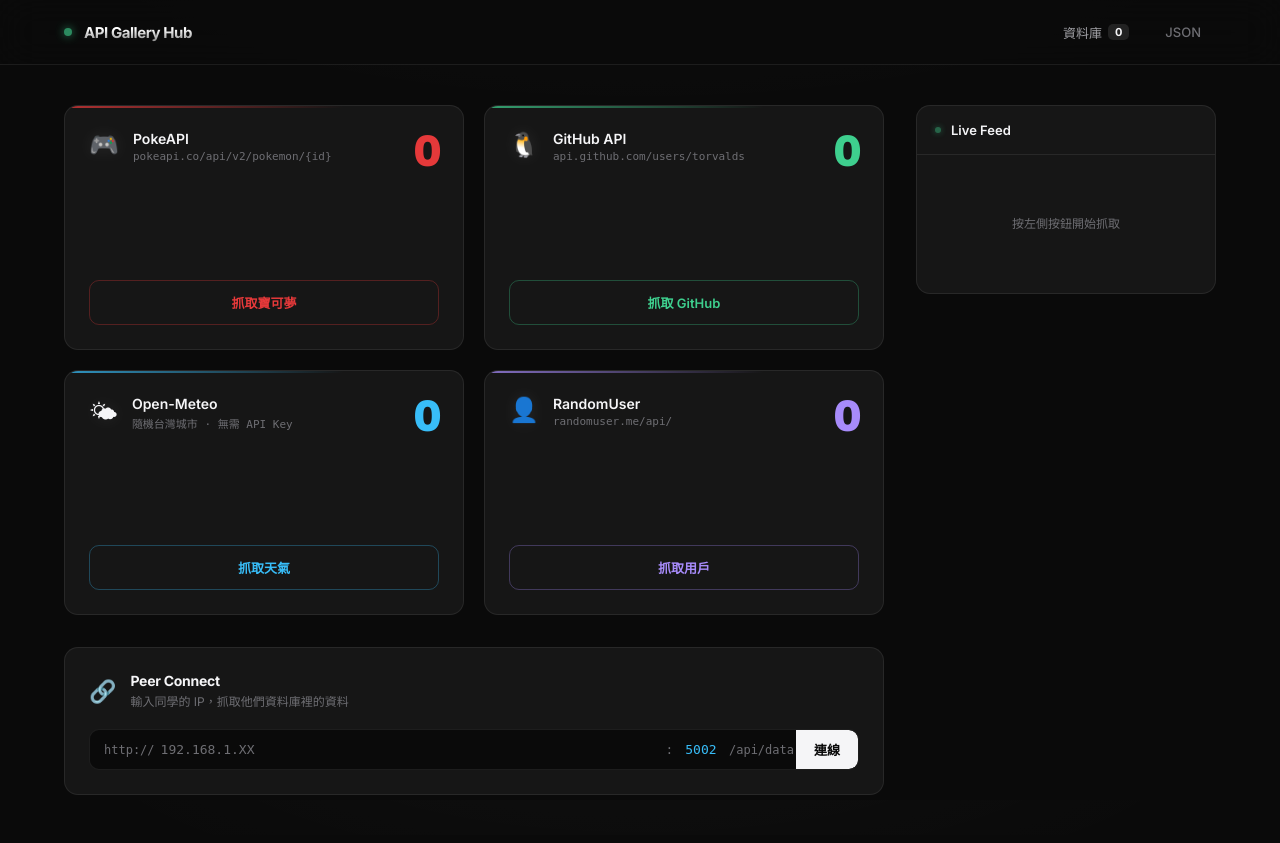
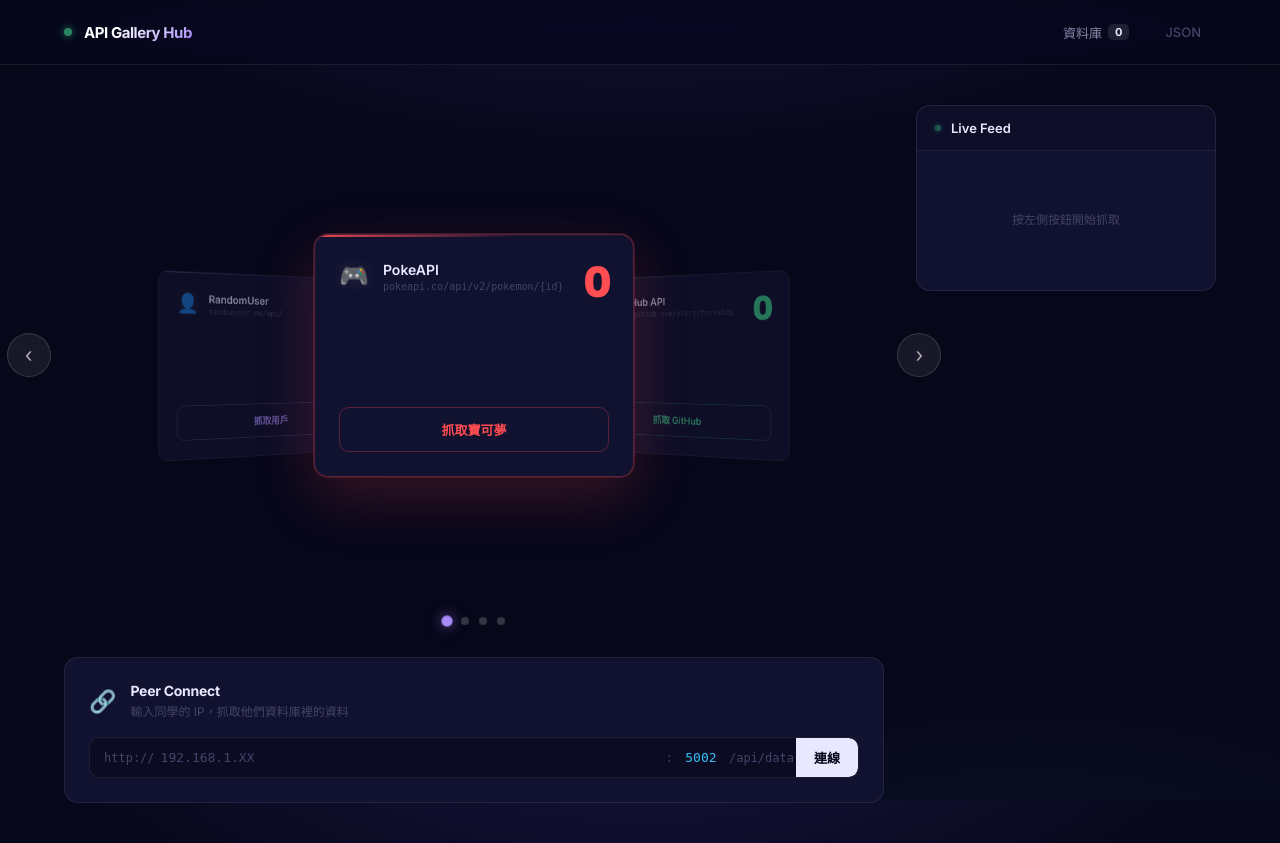
Before and after one commit to cookiesmonster7926/Programming_Course_2026, a Flask app: page / in a window 1280 px wide. Before the commit the page ends 795 px from the top, so only its background shows below. Run offline with Flask 3, Linux system fonts and the light colour scheme; data that the repository does not hold is empty.

Commit message:
feat(api-gallery-hub): 3D carousel + deep navy theme
Gemini designed carousel, Claude integrated & patched:
- Deep navy bg (#07071a) with purple radial gradient — not black
- 3D carousel: active card front, prev/next rotated 38deg + translateZ
- Arrow nav (‹›), dot indicators, keyboard ←→ support
- Side cards non-interactive (inner body pointer-events:none)
- Active card colored box-shadow glow per API
- Inter font, gradient brand name
- /view page: deep navy cards with purple active tab
- Feed items slide in from right (Gemini design)
- All 14 tests passing

Co-Authored-By: Claude Sonnet 4.6 <noreply@anthropic.com>

```diff
--- a/Week05_0327_demo/03-API_Gallery_Hub/static/css/style.css
+++ b/Week05_0327_demo/03-API_Gallery_Hub/static/css/style.css
@@ -1,42 +1,45 @@
-/* API Gallery Hub — Designed by Gemini, reviewed & patched by Claude */
+/* API Gallery Hub — Designed by Gemini × Claude */
 @import url('https://fonts.googleapis.com/css2?family=Inter:wght@400;500;600;700;800;900&display=swap');
 
+*, *::before, *::after { box-sizing: border-box; margin: 0; padding: 0; }
+
 :root {
-    --bg:      #0a0a0a;
-    --surface: #111111;
-    --card-bg: #161616;
-    --card2:   #1c1c1c;
+    /* Deep navy palette — not pure black */
+    --bg:      #07071a;
+    --surface: #0d0d28;
+    --card-bg: #111130;
+    --card2:   #16163a;
     --border:  rgba(255,255,255,.08);
-    --border2: rgba(255,255,255,.15);
-    --text:    #f5f5f7;
-    --sub:     #a1a1a6;
-    --dim:     #6e6e73;
+    --border2: rgba(255,255,255,.16);
+    --text:    #e8e8ff;
+    --sub:     #8888aa;
+    --dim:     #44446a;
 
-    --poke:       #e5393a;
+    --poke:       #ff4d52;
     --github:     #3ecf8e;
     --weather:    #38bdf8;
     --user:       #a78bfa;
 
-    --poke-rgb:    229,57,58;
+    --poke-rgb:    255,77,82;
     --github-rgb:  62,207,142;
     --weather-rgb: 56,189,248;
     --user-rgb:    167,139,250;
 
+    --card-w: 320px;
     --r:  14px;
     --rm: 10px;
-    --rs: 8px;
+    --rs:  8px;
     --ease: cubic-bezier(0.4,0,0.2,1);
 }
-
-*, *::before, *::after { box-sizing: border-box; margin: 0; padding: 0; }
 
 html, body { height: 100%; }
 
 body {
     font-family: 'Inter', -apple-system, BlinkMacSystemFont, sans-serif;
     background: var(--bg);
-    background-image: radial-gradient(ellipse 80% 40% at 50% -10%,
-        rgba(255,255,255,.025) 0%, transparent 60%);
+    background-image:
+        radial-gradient(ellipse 80% 50% at 50% -10%, rgba(100,80,220,.18) 0%, transparent 60%),
+        radial-gradient(ellipse 60% 40% at 80% 110%, rgba(56,189,248,.06) 0%, transparent 60%);
     color: var(--text);
     display: flex; flex-direction: column;
     min-height: 100vh;
@@ -56,7 +58,7 @@ img[src=""], img:not([src]) { display: none !important; }
    ══════════════════════════════════════════════ */
 .header {
     position: sticky; top: 0; z-index: 100;
-    background: rgba(10,10,10,.8);
+    background: rgba(7,7,26,.8);
     backdrop-filter: saturate(180%) blur(20px);
     border-bottom: 1px solid var(--border);
 }
@@ -66,26 +68,21 @@ img[src=""], img:not([src]) { display: none !important; }
     display: flex; align-items: center; justify-content: space-between;
 }
 .header-brand { display: flex; align-items: center; gap: 12px; }
-
 .brand-dot {
     width: 8px; height: 8px; border-radius: 50%;
-    background: var(--github);
-    box-shadow: 0 0 14px var(--github);
+    background: var(--github); box-shadow: 0 0 14px var(--github);
     animation: pulse 2.5s ease infinite;
 }
 @keyframes pulse {
     0%,100% { opacity:1; box-shadow: 0 0 14px var(--github); }
-    50%      { opacity:.35; box-shadow: 0 0 5px var(--github); }
+    50%      { opacity:.3; box-shadow: 0 0 4px var(--github); }
 }
-
 .brand-name {
     font-size: 15px; font-weight: 700; letter-spacing: -.03em;
-    background: linear-gradient(to bottom, #fff 30%, #888);
+    background: linear-gradient(135deg, #fff 30%, #a78bfa);
     -webkit-background-clip: text; -webkit-text-fill-color: transparent;
 }
-
 .header-nav { display: flex; gap: 6px; }
-
 .nav-pill {
     display: flex; align-items: center; gap: 6px;
     padding: 6px 14px; border-radius: var(--rs);
@@ -116,68 +111,90 @@ img[src=""], img:not([src]) { display: none !important; }
 @media (max-width: 1024px) { .app-body { grid-template-columns: 1fr; } }
 
 /* ══════════════════════════════════════════════
-   API CARD GRID
+   3D CAROUSEL  (Gemini design, Claude-patched)
    ══════════════════════════════════════════════ */
 .card-grid {
-    display: grid; grid-template-columns: repeat(2, 1fr);
-    gap: 20px; margin-bottom: 32px;
+    display: flex;
+    justify-content: center;
+    align-items: center;
+    perspective: 1200px;
+    height: 500px;
+    position: relative;
+    overflow: visible;
+    margin-bottom: 52px;
 }
-@media (max-width: 640px) { .card-grid { grid-template-columns: 1fr; } }
 
 .acard {
+    position: absolute;
+    width: var(--card-w);
+    border-radius: var(--r);
+    border: 1px solid var(--border);
     background: var(--card-bg);
-    border: 1px solid var(--border);
-    border-radius: var(--r);
-    position: relative; overflow: hidden;
-    transition: transform .25s var(--ease), border-color .25s, box-shadow .25s;
+    overflow: hidden;
+    opacity: 0;
+    pointer-events: none;
+    cursor: default;
+    transition: transform .6s cubic-bezier(.23,1,.32,1),
+                opacity .6s cubic-bezier(.23,1,.32,1),
+                box-shadow .6s cubic-bezier(.23,1,.32,1),
+                border-color .3s;
 }
-.acard:hover {
-    transform: translateY(-2px);
-    border-color: var(--border2);
-    box-shadow: 0 20px 40px rgba(0,0,0,.4);
+
+.acard.carousel-active {
+    transform: translate3d(0, 0, 0) rotateY(0deg) scale(1);
+    opacity: 1; z-index: 10;
+    pointer-events: auto;
 }
-.acard-poke:hover    { box-shadow: 0 16px 40px rgba(var(--poke-rgb),.08); }
-.acard-github:hover  { box-shadow: 0 16px 40px rgba(var(--github-rgb),.08); }
-.acard-weather:hover { box-shadow: 0 16px 40px rgba(var(--weather-rgb),.08); }
-.acard-user:hover    { box-shadow: 0 16px 40px rgba(var(--user-rgb),.08); }
+.acard-poke.carousel-active    { box-shadow: 0 20px 60px rgba(var(--poke-rgb),.2),    0 0 0 1px rgba(var(--poke-rgb),.2); border-color: rgba(var(--poke-rgb),.3); }
+.acard-github.carousel-active  { box-shadow: 0 20px 60px rgba(var(--github-rgb),.2),  0 0 0 1px rgba(var(--github-rgb),.2); border-color: rgba(var(--github-rgb),.3); }
+.acard-weather.carousel-active { box-shadow: 0 20px 60px rgba(var(--weather-rgb),.2), 0 0 0 1px rgba(var(--weather-rgb),.2); border-color: rgba(var(--weather-rgb),.3); }
+.acard-user.carousel-active    { box-shadow: 0 20px 60px rgba(var(--user-rgb),.2),    0 0 0 1px rgba(var(--user-rgb),.2); border-color: rgba(var(--user-rgb),.3); }
+
+.acard.carousel-prev {
+    transform: translate3d(-75%, 5%, -220px) rotateY(38deg) scale(0.88);
+    opacity: .55; z-index: 5; pointer-events: auto; cursor: pointer;
+}
+.acard.carousel-next {
+    transform: translate3d(75%, 5%, -220px) rotateY(-38deg) scale(0.88);
+    opacity: .55; z-index: 5; pointer-events: auto; cursor: pointer;
+}
+.acard.carousel-hidden {
+    transform: translate3d(0, 0, -450px) scale(0.7);
+    opacity: 0; z-index: 1;
+}
+
+/* Block inner content on side cards */
+.acard.carousel-prev .acard-body,
+.acard.carousel-next .acard-body { pointer-events: none; }
 
 /* Top accent strip */
 .acard-glow {
-    position: absolute; top: 0; left: 0; right: 0;
-    height: 2px; opacity: .75;
+    height: 1px; opacity: .4;
+    transition: opacity .4s;
 }
-.acard-poke    .acard-glow { background: linear-gradient(90deg, var(--poke), transparent 70%); }
-.acard-github  .acard-glow { background: linear-gradient(90deg, var(--github), transparent 70%); }
-.acard-weather .acard-glow { background: linear-gradient(90deg, var(--weather), transparent 70%); }
-.acard-user    .acard-glow { background: linear-gradient(90deg, var(--user), transparent 70%); }
+.acard.carousel-active .acard-glow { opacity: .9; height: 2px; }
+.acard-poke    .acard-glow { background: linear-gradient(90deg, var(--poke), transparent 65%); }
+.acard-github  .acard-glow { background: linear-gradient(90deg, var(--github), transparent 65%); }
+.acard-weather .acard-glow { background: linear-gradient(90deg, var(--weather), transparent 65%); }
+.acard-user    .acard-glow { background: linear-gradient(90deg, var(--user), transparent 65%); }
 
 @keyframes flashBg {
     0%,100% { background: var(--card-bg); }
-    40%      { background: #222; }
+    40%      { background: var(--card2); }
 }
 .acard.flash { animation: flashBg .5s ease; }
 
-.acard-body {
-    padding: 24px;
-    display: flex; flex-direction: column; gap: 20px;
-}
+.acard-body { padding: 24px; display: flex; flex-direction: column; gap: 20px; }
 
-.acard-top {
-    display: flex; justify-content: space-between; align-items: flex-start;
-}
-
+.acard-top { display: flex; justify-content: space-between; align-items: flex-start; }
 .acard-icon { font-size: 24px; filter: drop-shadow(0 0 8px rgba(255,255,255,.08)); }
-
 .acard-meta { flex: 1; padding: 0 14px; min-width: 0; }
-
 .acard-source { font-size: 14px; font-weight: 600; color: var(--text); }
-
 .acard-endpoint {
-    font-size: 11px; color: var(--dim); margin-top: 3px;
+    font-size: 10px; color: var(--dim); margin-top: 3px;
     font-family: ui-monospace, "SF Mono", monospace;
     white-space: nowrap; overflow: hidden; text-overflow: ellipsis;
 }
-
 .acard-count {
     font-size: 42px; font-weight: 900;
     line-height: 1; letter-spacing: -.05em;
@@ -235,24 +246,57 @@ img[src=""], img:not([src]) { display: none !important; }
 .acard-github  .acard-btn { border: 1px solid rgba(var(--github-rgb),.3);  color: var(--github); }
 .acard-weather .acard-btn { border: 1px solid rgba(var(--weather-rgb),.3); color: var(--weather); }
 .acard-user    .acard-btn { border: 1px solid rgba(var(--user-rgb),.3);    color: var(--user); }
-
 .acard-poke    .acard-btn:hover:not(:disabled) { background: rgba(var(--poke-rgb),.1);    border-color: rgba(var(--poke-rgb),.6); }
 .acard-github  .acard-btn:hover:not(:disabled) { background: rgba(var(--github-rgb),.1);  border-color: rgba(var(--github-rgb),.6); }
 .acard-weather .acard-btn:hover:not(:disabled) { background: rgba(var(--weather-rgb),.1); border-color: rgba(var(--weather-rgb),.6); }
 .acard-user    .acard-btn:hover:not(:disabled) { background: rgba(var(--user-rgb),.1);    border-color: rgba(var(--user-rgb),.6); }
+.acard-btn:active:not(:disabled) { transform: scale(.97); }
+.acard-btn:disabled { opacity: .35; cursor: wait; }
 
-.acard-btn:active:not(:disabled) { transform: scale(.98); }
-.acard-btn:disabled { opacity: .35; cursor: wait; }
+/* Carousel nav arrows */
+.carousel-nav {
+    position: absolute; top: 50%;
+    width: 114%; left: -7%;
+    display: flex; justify-content: space-between;
+    transform: translateY(-50%);
+    pointer-events: none; z-index: 20;
+}
+.carousel-btn {
+    width: 44px; height: 44px; border-radius: 50%;
+    background: rgba(255,255,255,.07);
+    border: 1px solid rgba(255,255,255,.14);
+    color: rgba(255,255,255,.65); font-size: 20px; line-height: 1;
+    display: flex; align-items: center; justify-content: center;
+    cursor: pointer; pointer-events: auto;
+    backdrop-filter: blur(8px);
+    transition: all .2s var(--ease);
+    font-family: inherit;
+}
+.carousel-btn:hover { background: rgba(255,255,255,.14); color: #fff; transform: scale(1.1); }
+
+/* Dots */
+.carousel-dots {
+    display: flex; justify-content: center;
+    gap: 10px; margin-bottom: 32px; margin-top: -40px;
+}
+.dot {
+    width: 8px; height: 8px; border-radius: 50%;
+    background: rgba(255,255,255,.18); border: none;
+    cursor: pointer; padding: 0; transition: all .3s;
+}
+.dot.active {
+    background: var(--user);
+    transform: scale(1.4);
+    box-shadow: 0 0 10px rgba(var(--user-rgb),.6);
+}
 
 /* ══════════════════════════════════════════════
    PEER CONNECT
    ══════════════════════════════════════════════ */
 .peer-section {
-    background: var(--card-bg);
-    border: 1px solid var(--border);
-    border-radius: var(--r);
-    padding: 24px;
-    display: flex; flex-direction: column; gap: 20px;
+    background: var(--card-bg); border: 1px solid var(--border);
+    border-radius: var(--r); padding: 24px;
+    display: flex; flex-direction: column; gap: 18px;
 }
 .peer-header { display: flex; align-items: center; gap: 14px; }
 .peer-icon   { font-size: 22px; }
@@ -260,18 +304,13 @@ img[src=""], img:not([src]) { display: none !important; }
 .peer-sub    { font-size: 12px; color: var(--dim); margin-top: 3px; }
 
 .peer-input-row {
-    display: flex; align-items: center; gap: 0;
-    background: var(--bg);
+    display: flex; align-items: center;
+    background: rgba(0,0,0,.3);
     border: 1px solid var(--border);
-    border-radius: var(--rm);
-    padding: 0 0 0 12px;
-    overflow: hidden;
+    border-radius: var(--rm); overflow: hidden;
+    padding-left: 12px;
 }
-.peer-label {
-    font-size: 12px; color: var(--dim);
-    font-family: ui-monospace, monospace; white-space: nowrap;
-    padding: 0 2px;
-}
+.peer-label { font-size: 12px; color: var(--dim); font-family: ui-monospace, monospace; white-space: nowrap; padding: 0 2px; }
 .peer-ip {
     flex: 1; background: transparent; border: none; outline: none;
     color: var(--text); font-family: ui-monospace, monospace;
@@ -287,109 +326,87 @@ img[src=""], img:not([src]) { display: none !important; }
     background: var(--text); color: var(--bg);
     border: none; padding: 10px 18px;
     font-family: inherit; font-size: 13px; font-weight: 700;
-    cursor: pointer; transition: background .15s; white-space: nowrap;
+    cursor: pointer; white-space: nowrap; flex-shrink: 0;
     border-radius: 0 calc(var(--rm) - 1px) calc(var(--rm) - 1px) 0;
-    flex-shrink: 0;
+    transition: background .15s;
 }
 .peer-btn:hover:not(:disabled) { background: #fff; }
 .peer-btn:disabled { opacity: .35; cursor: wait; }
 
-.peer-result {
-    border: 1px solid var(--border);
-    border-radius: var(--rm); overflow: hidden;
-    background: rgba(0,0,0,.2);
-}
+.peer-result { border: 1px solid var(--border); border-radius: var(--rm); overflow: hidden; background: rgba(0,0,0,.2); }
 .peer-result-header {
     display: flex; align-items: center; justify-content: space-between;
     padding: 10px 16px; border-bottom: 1px solid var(--border);
     font-size: 11px; font-weight: 600; color: var(--sub);
 }
-.peer-result-close {
-    cursor: pointer; color: var(--dim);
-    transition: color .15s; font-size: 14px; padding: 0 2px;
-}
+.peer-result-close { cursor: pointer; color: var(--dim); transition: color .15s; }
 .peer-result-close:hover { color: var(--text); }
-
 .peer-cards {
-    display: grid;
-    grid-template-columns: repeat(auto-fill, minmax(150px, 1fr));
-    gap: 10px; padding: 14px;
-    max-height: 280px; overflow-y: auto;
+    display: grid; grid-template-columns: repeat(auto-fill, minmax(150px, 1fr));
+    gap: 8px; padding: 12px;
+    max-height: 240px; overflow-y: auto;
 }
 .peer-card {
-    background: var(--surface);
-    border: 1px solid var(--border);
-    border-radius: var(--rs); padding: 12px;
+    background: var(--surface); border: 1px solid var(--border);
+    border-radius: var(--rs); padding: 10px 12px;
     display: flex; flex-direction: column; gap: 4px;
 }
 .peer-card-src     { font-size: 9px; font-weight: 800; text-transform: uppercase; letter-spacing: .5px; }
 .peer-card-title   { font-size: 12px; font-weight: 600; color: var(--text); }
-.peer-card-content { font-size: 10px; color: var(--sub); line-height: 1.5; margin-top: 2px; }
-.peer-empty { padding: 28px; text-align: center; font-size: 12px; color: var(--dim); }
+.peer-card-content { font-size: 10px; color: var(--sub); line-height: 1.5; }
+.peer-empty { padding: 24px; text-align: center; font-size: 12px; color: var(--dim); }
 
 /* ══════════════════════════════════════════════
    LIVE FEED
    ══════════════════════════════════════════════ */
 .feed-panel {
-    background: var(--card-bg);
-    border: 1px solid var(--border);
-    border-radius: var(--r);
+    background: var(--card-bg); border: 1px solid var(--border);
+    border-radius: var(--r); overflow: hidden;
+    position: sticky; top: 80px;
+    max-height: calc(100vh - 110px);
     display: flex; flex-direction: column;
-    max-height: calc(100vh - 120px);
-    position: sticky; top: 88px;
-    overflow: hidden;
 }
 .feed-head {
-    padding: 16px 18px; border-bottom: 1px solid var(--border);
+    padding: 14px 18px; border-bottom: 1px solid var(--border);
     display: flex; align-items: center; gap: 10px;
+    background: rgba(0,0,0,.15);
 }
 .feed-live-dot {
     width: 6px; height: 6px; border-radius: 50%;
-    background: var(--github);
-    box-shadow: 0 0 10px var(--github);
+    background: var(--github); box-shadow: 0 0 10px var(--github);
     animation: pulse 2s ease infinite;
 }
 .feed-title { font-size: 13px; font-weight: 600; color: var(--text); flex: 1; }
-.feed-body {
-    flex: 1; overflow-y: auto; padding: 10px;
-    scrollbar-width: thin; scrollbar-color: var(--border) transparent;
-}
-.feed-hint {
-    padding: 48px 20px; text-align: center;
-    font-size: 12px; color: var(--dim); line-height: 1.8;
-}
+.feed-body { flex: 1; overflow-y: auto; padding: 10px; scrollbar-width: thin; scrollbar-color: var(--border) transparent; }
+.feed-hint { padding: 48px 20px; text-align: center; font-size: 12px; color: var(--dim); line-height: 1.9; }
 .feed-item {
     display: flex; gap: 10px; align-items: flex-start;
-    padding: 11px 12px; border-radius: var(--rs);
-    margin-bottom: 6px;
-    background: rgba(255,255,255,.02);
-    border: 1px solid transparent;
+    padding: 10px 12px; border-radius: var(--rs); margin-bottom: 5px;
+    background: rgba(255,255,255,.02); border: 1px solid transparent;
     animation: slideIn .35s cubic-bezier(.16,1,.3,1);
 }
 @keyframes slideIn {
-    from { opacity: 0; transform: translateX(16px); }
+    from { opacity: 0; transform: translateX(14px); }
     to   { opacity: 1; transform: none; }
 }
 .fi-dot  { width: 5px; height: 5px; border-radius: 50%; margin-top: 6px; flex-shrink: 0; }
 .fi-body { min-width: 0; flex: 1; }
 .fi-src  { font-size: 9px; font-weight: 700; text-transform: uppercase; letter-spacing: .5px; color: var(--dim); }
-.fi-name { font-size: 12px; font-weight: 600; color: var(--text); margin-top: 2px;
-           white-space: nowrap; overflow: hidden; text-overflow: ellipsis; }
-.fi-desc { font-size: 11px; color: var(--sub); line-height: 1.4;
-           white-space: nowrap; overflow: hidden; text-overflow: ellipsis; }
+.fi-name { font-size: 12px; font-weight: 600; color: var(--text); margin-top: 2px; white-space: nowrap; overflow: hidden; text-overflow: ellipsis; }
+.fi-desc { font-size: 10px; color: var(--sub); line-height: 1.4; white-space: nowrap; overflow: hidden; text-overflow: ellipsis; }
 
 /* ══════════════════════════════════════════════
    TOAST
    ══════════════════════════════════════════════ */
 .toast {
-    position: fixed; bottom: 32px; right: 32px;
+    position: fixed; bottom: 28px; right: 28px;
     padding: 12px 20px; border-radius: var(--rm);
     font-size: 13px; font-weight: 600; max-width: 300px;
-    opacity: 0; transform: translateY(16px);
+    opacity: 0; transform: translateY(14px);
     transition: all .35s cubic-bezier(.16,1,.3,1);
     pointer-events: none; z-index: 1000;
     backdrop-filter: blur(20px);
-    box-shadow: 0 10px 30px rgba(0,0,0,.5);
+    box-shadow: 0 8px 32px rgba(0,0,0,.6);
 }
 .toast-in  { opacity: 1; transform: none; }
 .toast-ok  { background: rgba(var(--github-rgb),.12); color: var(--github); border: 1px solid rgba(var(--github-rgb),.25); }
--- a/Week05_0327_demo/03-API_Gallery_Hub/templates/index.html
+++ b/Week05_0327_demo/03-API_Gallery_Hub/templates/index.html
@@ -195,6 +195,77 @@
 
 <script>
 // ──────────────────────────────────────────────
+//  3D Carousel  (Gemini design × Claude patch)
+// ──────────────────────────────────────────────
+let _current = 0;
+
+function initCarousel() {
+    const grid = document.querySelector('.card-grid');
+    if (!grid) return;
+
+    const nav = document.createElement('div');
+    nav.className = 'carousel-nav';
+    nav.innerHTML = `
+        <button class="carousel-btn" id="c-prev" aria-label="上一個">&#8249;</button>
+        <button class="carousel-btn" id="c-next" aria-label="下一個">&#8250;</button>`;
+    grid.appendChild(nav);
+    document.getElementById('c-prev').onclick = carouselPrev;
+    document.getElementById('c-next').onclick = carouselNext;
+
+    const dotsWrap = document.createElement('div');
+    dotsWrap.className = 'carousel-dots';
+    document.querySelectorAll('.acard').forEach((_, i) => {
+        const d = document.createElement('button');
+        d.className = 'dot' + (i === 0 ? ' active' : '');
+        d.onclick = () => carouselGoto(i);
+        dotsWrap.appendChild(d);
+    });
+    grid.after(dotsWrap);
+
+    document.querySelectorAll('.acard').forEach(card => {
+        card.addEventListener('click', () => {
+            if (card.classList.contains('carousel-prev')) carouselPrev();
+            else if (card.classList.contains('carousel-next')) carouselNext();
+        });
+    });
+
+    document.addEventListener('keydown', e => {
+        if (e.key === 'ArrowLeft')  carouselPrev();
+        if (e.key === 'ArrowRight') carouselNext();
+    });
+
+    carouselUpdate();
+}
+
+function carouselUpdate() {
+    const cards = Array.from(document.querySelectorAll('.acard'));
+    const n = cards.length;
+    const prevIdx = (_current - 1 + n) % n;
+    const nextIdx = (_current + 1) % n;
+
+    cards.forEach((card, i) => {
+        card.classList.remove('carousel-active','carousel-prev','carousel-next','carousel-hidden');
+        if      (i === _current) card.classList.add('carousel-active');
+        else if (i === prevIdx)  card.classList.add('carousel-prev');
+        else if (i === nextIdx)  card.classList.add('carousel-next');
+        else                     card.classList.add('carousel-hidden');
+    });
+
+    document.querySelectorAll('.dot').forEach((d, i) =>
+        d.classList.toggle('active', i === _current));
+}
+
+function carouselNext() {
+    _current = (_current + 1) % document.querySelectorAll('.acard').length;
+    carouselUpdate();
+}
+function carouselPrev() {
+    _current = (_current - 1 + document.querySelectorAll('.acard').length) % document.querySelectorAll('.acard').length;
+    carouselUpdate();
+}
+function carouselGoto(i) { _current = i; carouselUpdate(); }
+
+// ──────────────────────────────────────────────
 //  API 抓取（AJAX，不跳頁）
 // ──────────────────────────────────────────────
 async function doFetch(ep, source) {
@@ -260,7 +331,7 @@ function updatePreview(source, data) {
 // ──────────────────────────────────────────────
 //  Live Feed
 // ──────────────────────────────────────────────
-const COLORS = { PokeAPI:'#cd2834', GitHub:'#3fb27f', Weather:'#38bdf8', RandomUser:'#a78bfa' };
+const COLORS = { PokeAPI:'#ff4d52', GitHub:'#3ecf8e', Weather:'#38bdf8', RandomUser:'#a78bfa' };
 
 function addFeedItem(data) {
     const body = document.getElementById('feed-body');
@@ -341,6 +412,8 @@ function toast(msg, type) {
     clearTimeout(_toastTimer);
     _toastTimer = setTimeout(() => el.classList.remove('toast-in'), 3200);
 }
+
+document.addEventListener('DOMContentLoaded', initCarousel);
 </script>
 </body>
 </html>
```
Also changed, not shown: other parts of Week05_0327_demo/03-API_Gallery_Hub/static/css/style.css (+29 -40 lines).
